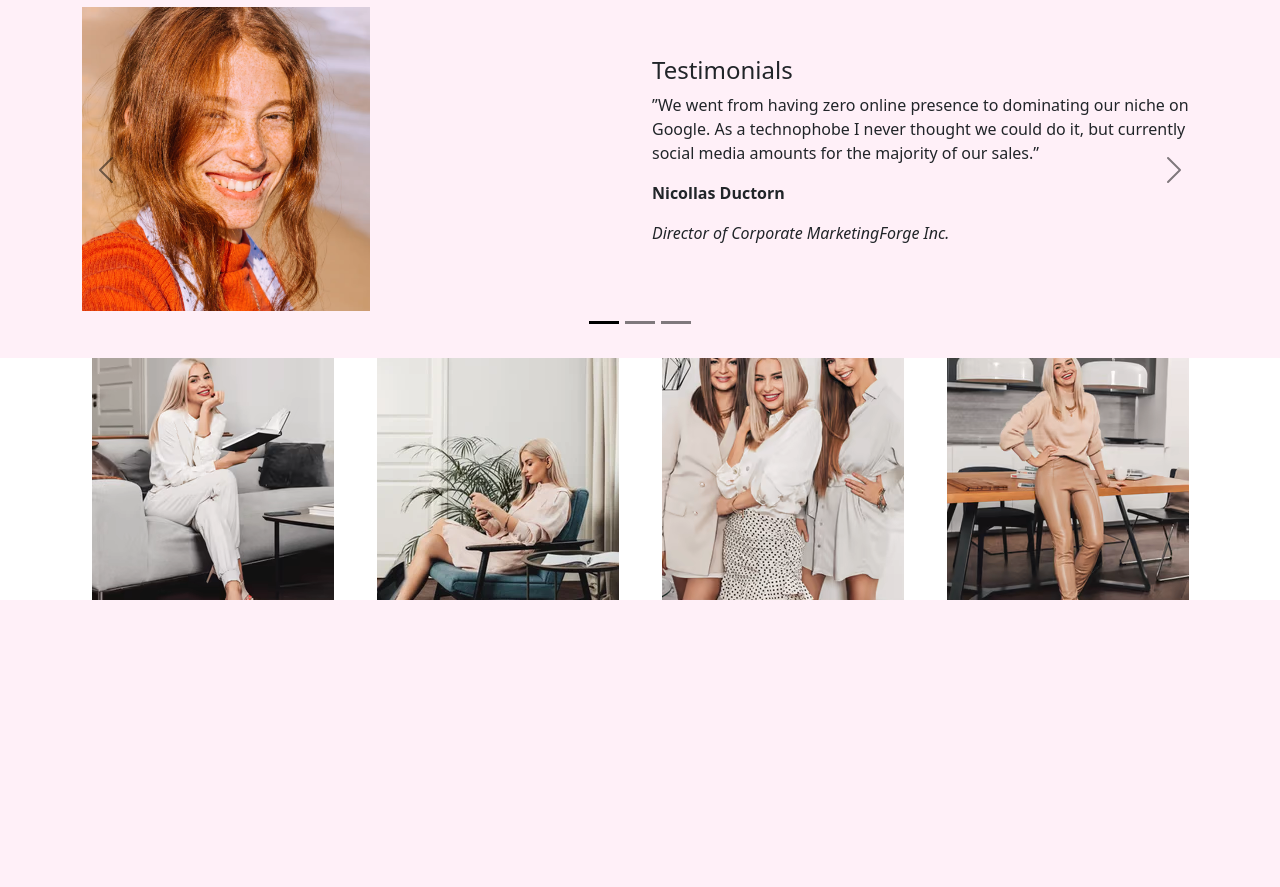
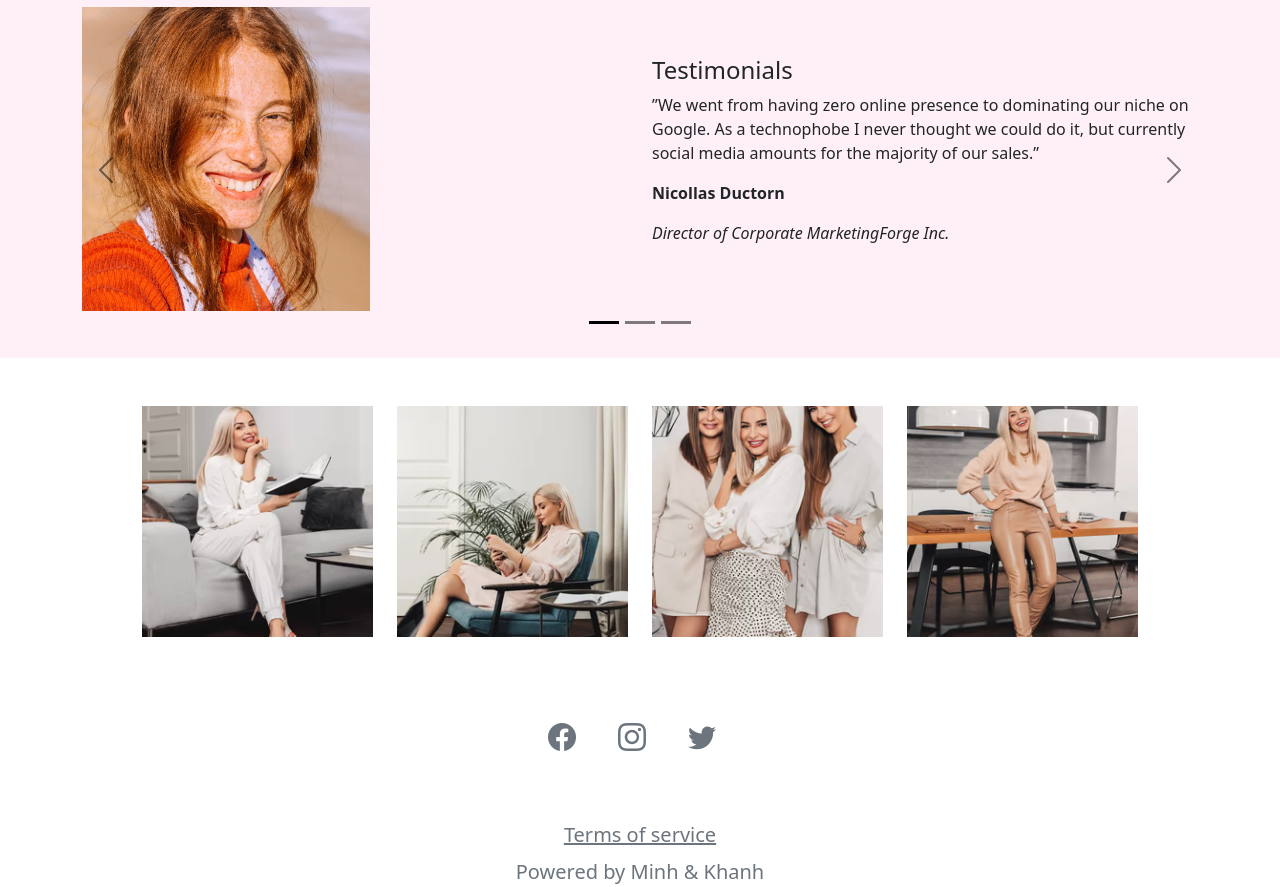
Before and after one commit to KhanhHaQuoc/BTL_RESUME, a PHP site: page / in a window 1280 px wide. Shown: the part 3128-4015 px from the top of the page. Before the commit the page ends 3728 px from the top, so only its background shows below. Run offline with PHP 8.4, Linux system fonts and the light colour scheme.

Commit message:
Minh hoan thanh footer

```diff
--- a/footer.php
+++ b/footer.php
@@ -1,10 +1,32 @@
 
 <div class="container">
-    <div class="row text-center">
-        <div class="col-6 col-sm-3"><img src="./image/footer1.avif" alt="" class="img-fluid"></div>
-        <div class="col-6 col-sm-3"><img src="./image/footer2.webp" alt="" class="img-fluid"></div>
+    <div class="row text-center me-5 ms-5 mt-5 mb-5">
+        <div class="col-6 col-sm-3 mb-4"><img src="./image/footer1.avif" alt="" class="img-fluid"></div>
+        <div class="col-6 col-sm-3 mb-4"><img src="./image/footer2.webp" alt="" class="img-fluid"></div>
         <div class="col-6 col-sm-3"><img src="./image/footer3.avif" alt="" class="img-fluid"></div>
         <div class="col-6 col-sm-3"><img src="./image/footer4.avif" alt="" class="img-fluid"></div>
+    </div>
+
+    <div class="d-flex justify-content-center">
+        <a class="btn btn-link text-muted fs-3 me-3" href="https://www.facebook.com" role="button">
+            <i class="bi bi-facebook"></i>
+        </a>
+        <a class="btn btn-link text-muted fs-3 me-3" href="https://www.instagram.com" role="button">
+            <i class="bi bi-instagram" ></i>
+        </button>
+        <a class="btn btn-link text-muted fs-3 me-3" href="https://twitter.com" role="button">
+            <i class="bi bi-twitter" ></i>
+        </button>
+    </div>
+
+    <div>
+        <a class="btn btn-link text-muted fs-5 d-flex justify-content-center " href="#" >
+            Terms of service
+        </a>
+        <a class="text-decoration-none text-muted fs-5 d-flex justify-content-center">
+            Powered by Minh & Khanh
+        </button>
+
     </div>
 </div>
 
--- a/header.php
+++ b/header.php
@@ -7,6 +7,7 @@
     <title>Dovile Social Media Influencer Business Website Template</title>
     <link href="https://cdn.jsdelivr.net/npm/bootstrap@5.2.0-beta1/dist/css/bootstrap.min.css" rel="stylesheet" integrity="sha384-0evHe/X+R7YkIZDRvuzKMRqM+OrBnVFBL6DOitfPri4tjfHxaWutUpFmBp4vmVor" crossorigin="anonymous">
     <link rel="stylesheet" href="./css/style.css">
+    <link rel="stylesheet" href="https://cdn.jsdelivr.net/npm/bootstrap-icons@1.8.3/font/bootstrap-icons.css">
 </head>
 <body>
 <header class="sticky-top bg-white border-bottom">
```
